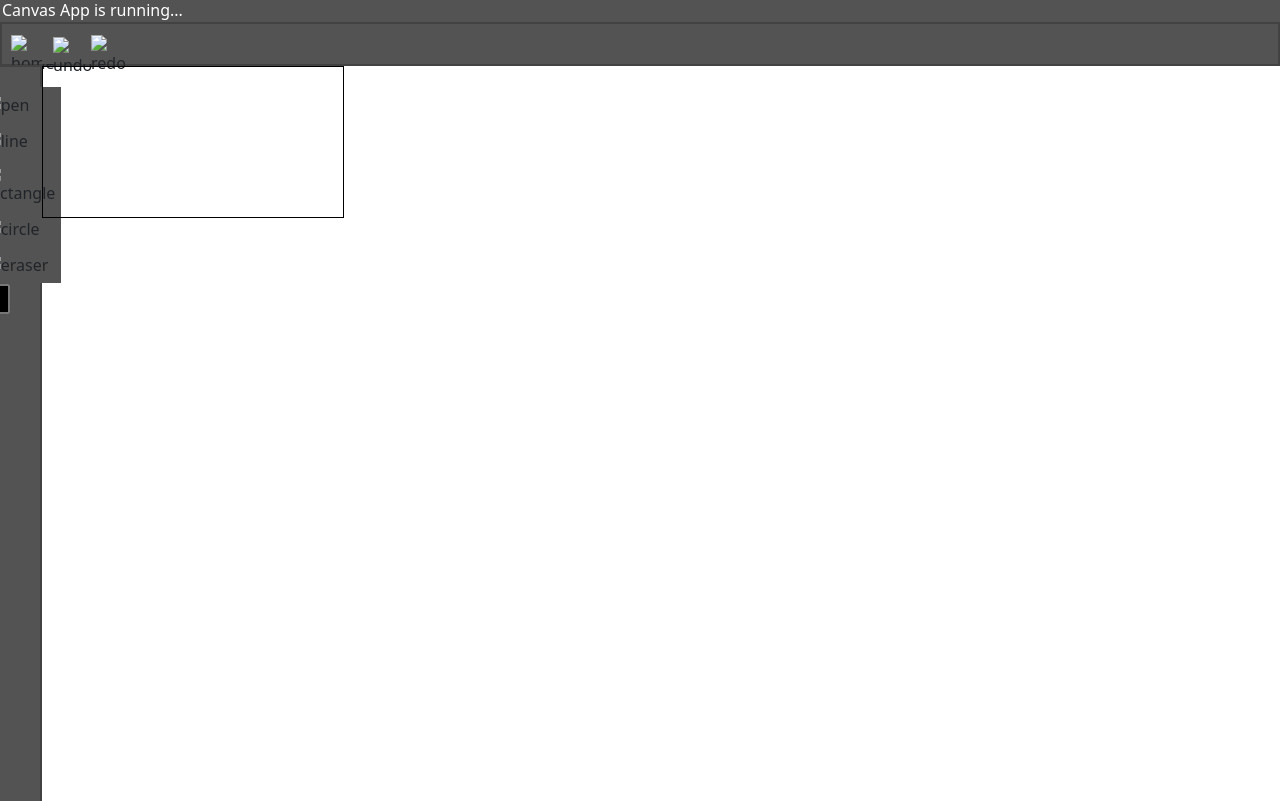
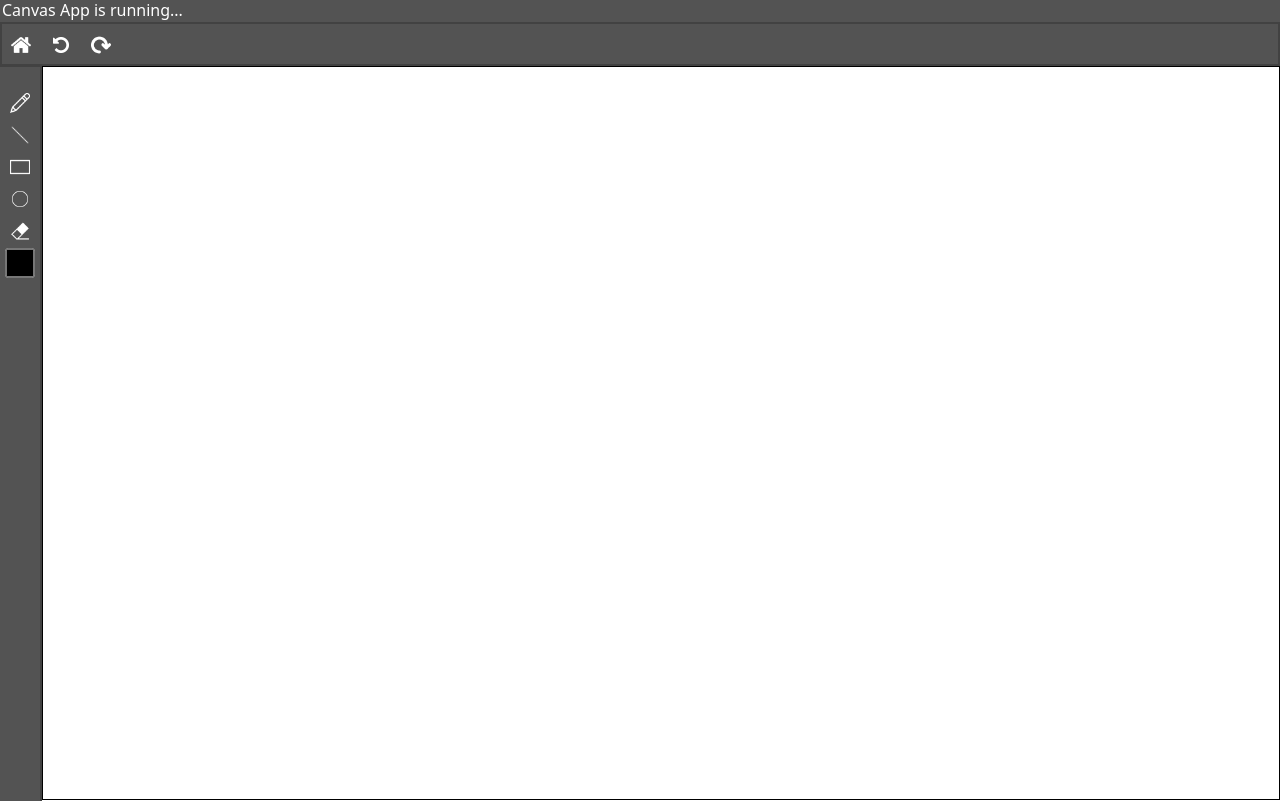
Before and after one commit to limbubijaya/Canvas_Project, a plain HTML site: page index.html in a window 1280 px wide. Shown: the top 801 px of the page. Drawn offline with nearby package versions, Linux system fonts and the light colour scheme; files that its build step writes are made by us from their sources.

Commit message:
relinked index.html src

```diff
--- a/index.html
+++ b/index.html
@@ -3,7 +3,7 @@
 <head>
     <meta charset="UTF-8">
     <meta name="viewport" content="width=device-width, initial-scale=1.0">
-    <link href="../canvasDemo/assets/css/style.css" rel="stylesheet">
+    <link href="./assets/css/style.css" rel="stylesheet">
     <link href="https://cdn.jsdelivr.net/npm/bootstrap@5.3.3/dist/css/bootstrap.min.css" rel="stylesheet" integrity="sha384-QWTKZyjpPEjISv5WaRU9OFeRpok6YctnYmDr5pNlyT2bRjXh0JMhjY6hW+ALEwIH" crossorigin="anonymous">
     <title>Canvas Project</title>
 </head>
@@ -14,13 +14,13 @@
         </div>
         <div class="lowerArea">
             <div class="top-btn">
-                <img class="icon" src="../canvasDemo/assets/image/home.png" alt="home">
+                <img class="icon" src="./assets/image/home.png" alt="home">
             </div>
             <div class="top-btn">
-                <img class="icon undo" src="../canvasDemo/assets/image/undo.png" alt="undo">
+                <img class="icon undo" src="./assets/image/undo.png" alt="undo">
             </div>
             <div class="top-btn">
-                <img class="icon" src="../canvasDemo/assets/image/redo.png" alt="redo">
+                <img class="icon" src="./assets/image/redo.png" alt="redo">
             </div>
         </div>
     </div>
@@ -28,19 +28,19 @@
     <div class="leftArea">
         <div class="leftContainer">
             <div class="strategies">
-                <img class="icon2" src="../canvasDemo/assets/image/pen.png" alt="pen">
+                <img class="icon2" src="./assets/image/pen.png" alt="pen">
             </div>
             <div class="strategies">
-                <img class="icon2" src="../canvasDemo/assets/image/line.png" alt="line">
+                <img class="icon2" src="./assets/image/line.png" alt="line">
             </div>
             <div class="strategies">
-                <img class="icon2" src="../canvasDemo/assets/image/rectangle.png" alt="rectangle">
+                <img class="icon2" src="./assets/image/rectangle.png" alt="rectangle">
             </div>
             <div class="strategies">
-                <img class="icon2" src="../canvasDemo/assets/image/circle.png" alt="circle">
+                <img class="icon2" src="./assets/image/circle.png" alt="circle">
             </div>
             <div class="strategies">
-                <img class="icon2" src="../canvasDemo/assets/image/eraser.png" alt="eraser">
+                <img class="icon2" src="./assets/image/eraser.png" alt="eraser">
             </div>
             <div class="strategies color">
                 <input type="color" class="colorPicker">
@@ -53,8 +53,8 @@
     <script src="https://code.jquery.com/jquery-3.7.1.min.js" integrity="sha256-/JqT3SQfawRcv/BIHPThkBvs0OEvtFFmqPF/lYI/Cxo=" crossorigin="anonymous"></script>
     <script src="https://cdn.jsdelivr.net/npm/bootstrap@5.3.3/dist/js/bootstrap.bundle.min.js" integrity="sha384-YvpcrYf0tY3lHB60NNkmXc5s9fDVZLESaAA55NDzOxhy9GkcIdslK1eN7N6jIeHz" crossorigin="anonymous"></script>
 
-    <script src="../canvasDemo/assets/javascript/canvasCommon.js" type="text/javascript"></script>
-    <script src="../canvasDemo/assets/javascript/drawing-line.js" type="text/javascript"></script>
+    <script src="./assets/javascript/canvasCommon.js" type="text/javascript"></script>
+    <script src="./assets/javascript/drawing-line.js" type="text/javascript"></script>
 
     <script>
         // Switch based on User input, for example like clicking a button or something else. We will talk about this part in the section after this one.
```
